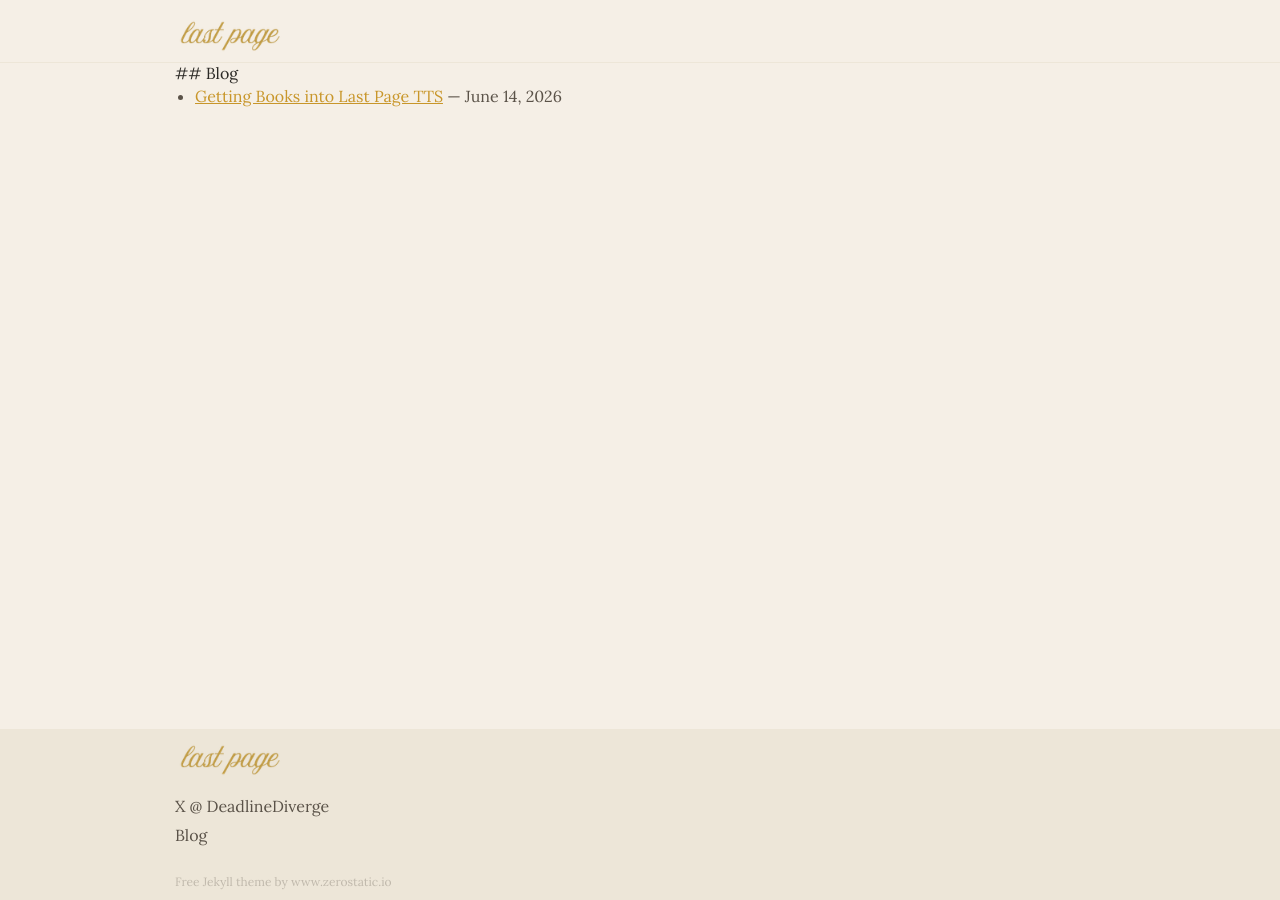
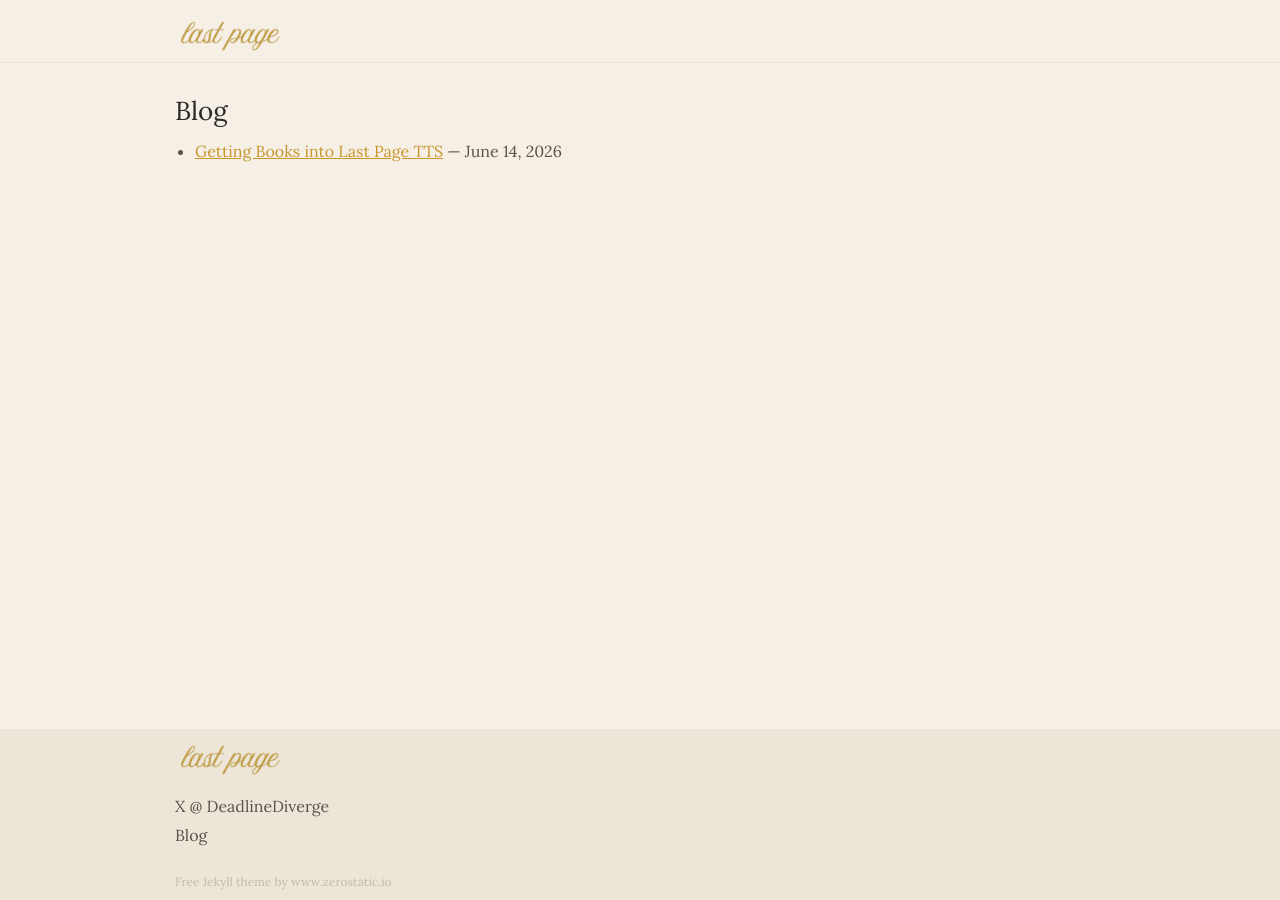
Before and after one commit to amrojsandhu/amrojsandhu.github.io, a Jekyll site: the page built from blog/index.md, in a window 1280 px wide. Built offline with Jekyll 4.4.1, drawn with Linux system fonts in a browser that asks for light colours.

Commit message:
CSS fixes

```diff
--- /dev/null
+++ b/_layouts/blog.html
@@ -0,0 +1,13 @@
+---
+layout: default
+---
+
+<div class="container">
+  <div class="row justify-content-start">
+    <div class="col-12 col-md-8">
+      <div class="content">
+        {{content}}
+      </div>
+    </div>
+  </div>
+</div>
--- a/blog/index.md
+++ b/blog/index.md
@@ -1,14 +1,9 @@
 ---
-layout: default
+layout: blog
 title: Blog
 permalink: /blog/
 description: Latest posts
 ---
-
-<div class="container">
-  <div class="row justify-content-start">
-    <div class="col-12 col-md-8">
-      <div class="content">
 
 ## Blog
 
@@ -19,8 +14,3 @@ description: Latest posts
   </li>
 {% endfor %}
 </ul>
-
-      </div>
-    </div>
-  </div>
-</div>
```
Also changed, not shown: _posts/2026-06-14-getting-books-into-last-page-tts.md (+1 -12 lines).
